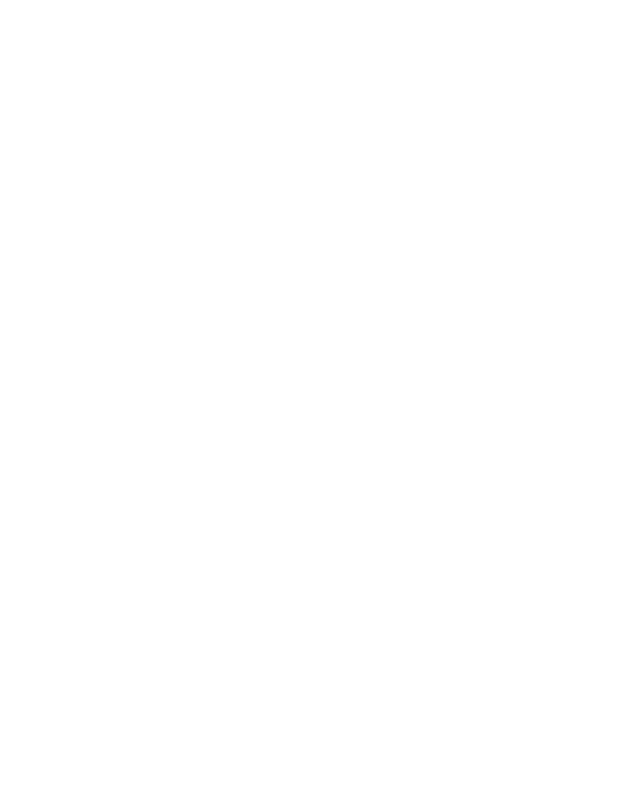
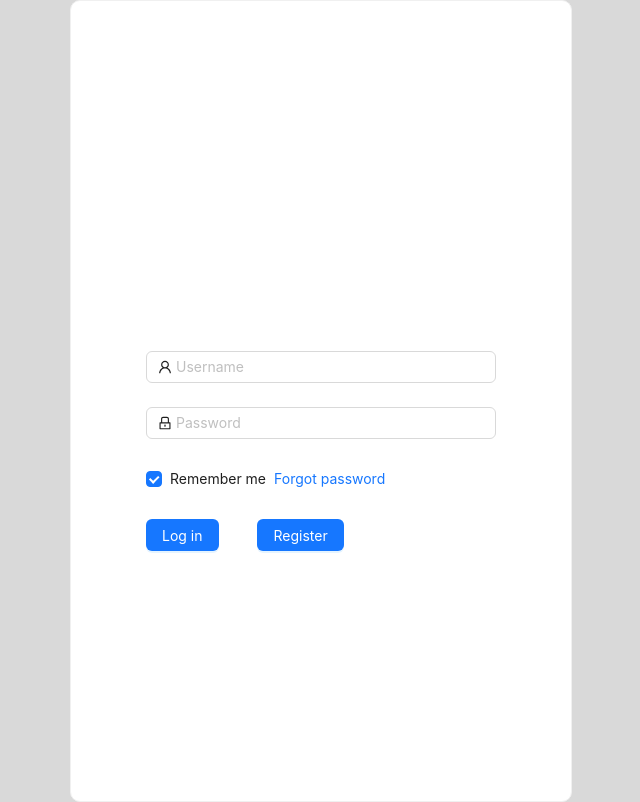
Before and after one commit to Negronii/Codebrew-2023, a React (Create React App) app in the folder client/: page / in a window 1280 px wide. Before the commit this address had no page. Shown: the whole page, without its empty margins (319-959 px from the left). Built offline with nearby package versions, Linux system fonts and the light colour scheme.

Commit message:
Add login and register route

```diff
--- a/client/src/App.js
+++ b/client/src/App.js
@@ -3,12 +3,16 @@
 import SessionPage from 'pages/sessionPage';
 import VolunteerPage from 'pages/volunteerPage';
 import ChatPage from 'pages/chatPage';
+import LoginPage from 'pages/login';
+import RegisterPage from 'pages/register';
 
 function App() {
   return (
     <div className="App">
       <BrowserRouter>
         <Routes>
+        <Route path="/register" element={<RegisterPage />} />
+          <Route path="/" element={<LoginPage />} />
           <Route path="/session" element={<SessionPage />} />
           <Route path="/volunteer" element={<VolunteerPage />} />
           <Route path="/chat" element={<ChatPage />} />
```
